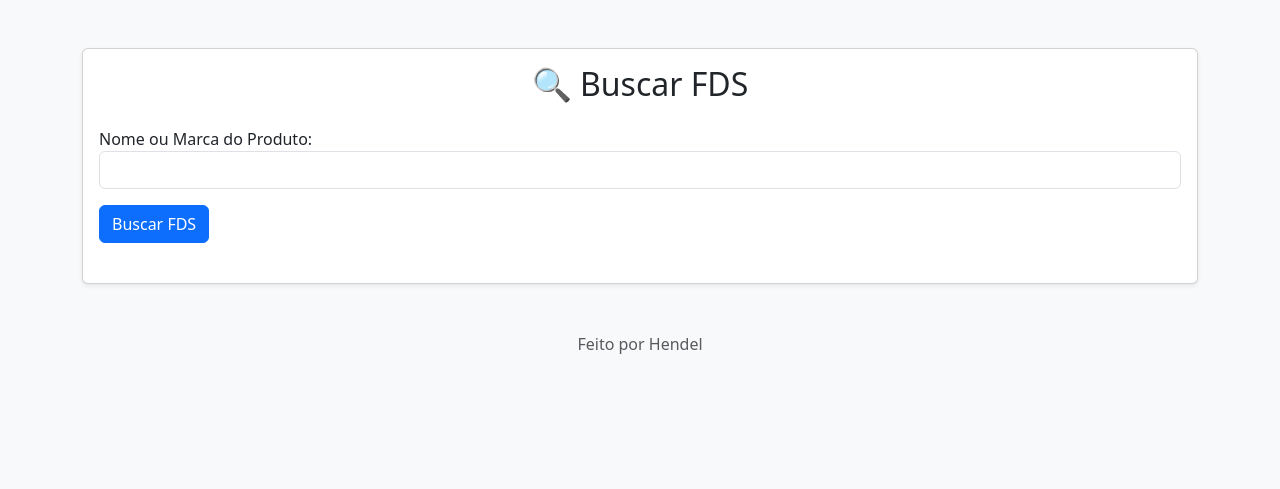
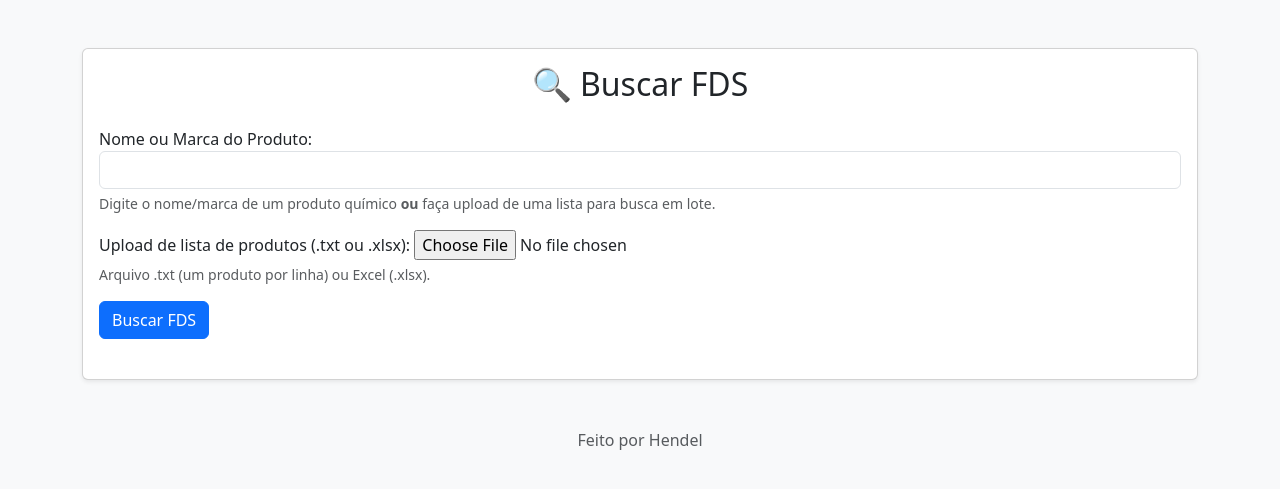
Before and after one commit to hendelsantos/FDS-Finder-Django, a Django app: page / in a window 1280 px wide. Shown: the top 489 px of the page. Run offline with Django 4.2, Linux system fonts and the light colour scheme.

Commit message:
Adiciona busca e download de FDS para múltiplos produtos (em lote) e campo de upload de lista

```diff
--- a/busca/forms.py
+++ b/busca/forms.py
@@ -4,5 +4,10 @@ class BuscaForm(forms.Form):
     nome_produto = forms.CharField(
         label='Nome ou Marca do Produto',
         max_length=100,
+        required=False,
         widget=forms.TextInput(attrs={'class': 'form-control'})
     )
+    arquivo_lista = forms.FileField(
+        label='Upload de lista de produtos (.txt ou .xlsx)',
+        required=False
+    )
--- a/busca/templates/busca/index.html
+++ b/busca/templates/busca/index.html
@@ -12,9 +12,18 @@
             <div class="card-body">
                 <h2 class="mb-4 text-center">🔍 Buscar FDS</h2>
 
-                <form method="post" class="mb-4">
+                <form method="post" enctype="multipart/form-data" class="mb-4">
                     {% csrf_token %}
-                    {{ form.as_p }}
+                    <div class="mb-3">
+                        {{ form.nome_produto.label_tag }}
+                        {{ form.nome_produto }}
+                        <div class="form-text">Digite o nome/marca de um produto químico <strong>ou</strong> faça upload de uma lista para busca em lote.</div>
+                    </div>
+                    <div class="mb-3">
+                        {{ form.arquivo_lista.label_tag }}
+                        {{ form.arquivo_lista }}
+                        <div class="form-text">Arquivo .txt (um produto por linha) ou Excel (.xlsx).</div>
+                    </div>
                     <button type="submit" class="btn btn-primary">Buscar FDS</button>
                 </form>
 
@@ -27,17 +36,6 @@
                         </ul>
                     </div>
                 {% endif %}
-
-                {% if links %}
-                    <h4>Resultados encontrados:</h4>
-                    <ul class="list-group">
-                        {% for link in links %}
-                            <li class="list-group-item">
-                                <a href="{{ link }}" target="_blank">{{ link }}</a>
-                            </li>
-                        {% endfor %}
-                    </ul>
-                {% endif %}
             </div>
         </div>
     </div>
--- a/busca/views.py
+++ b/busca/views.py
@@ -1,64 +1,74 @@
 import os
 import requests
+import pandas as pd
 from django.conf import settings
 from django.shortcuts import render
 from .forms import BuscaForm
 from googlesearch import search
+
+def processa_produto(nome_produto, pasta_destino):
+    queries = [
+        f"FDS {nome_produto} site:.br filetype:pdf",
+        f"Ficha de Segurança {nome_produto} site:.br filetype:pdf",
+        f"Ficha Técnica {nome_produto} site:.br filetype:pdf"
+    ]
+    for query in queries:
+        try:
+            for url in search(query):
+                if url.lower().endswith(".pdf"):
+                    response = requests.get(url)
+                    if response.status_code == 200:
+                        nome_arquivo = nome_produto.replace(" ", "_").replace("/", "_") + ".pdf"
+                        caminho_arquivo = os.path.join(pasta_destino, nome_arquivo)
+                        with open(caminho_arquivo, "wb") as f:
+                            f.write(response.content)
+                        return f"FDS de '{nome_produto}' salva em: {caminho_arquivo}"
+        except Exception as e:
+            continue
+    return f"Nenhuma FDS encontrada para '{nome_produto}'"
 
 def index(request):
     links = []
     mensagens = []
 
     if request.method == 'POST':
-        form = BuscaForm(request.POST)
+        form = BuscaForm(request.POST, request.FILES)
+        nomes_produto = []
+
         if form.is_valid():
+            # Busca por campo individual
             nome_produto = form.cleaned_data['nome_produto']
+            if nome_produto:
+                nomes_produto.append(nome_produto)
 
-            # Variações de busca para melhorar resultados
-            queries = [
-                f"FDS {nome_produto} site:.br filetype:pdf",
-                f"Ficha de Segurança {nome_produto} site:.br filetype:pdf",
-                f"Ficha Técnica {nome_produto} site:.br filetype:pdf"
-            ]
+            # Busca por lista enviada
+            arquivo_lista = request.FILES.get('arquivo_lista')
+            if arquivo_lista:
+                extensao = os.path.splitext(arquivo_lista.name)[1].lower()
+                if extensao == ".txt":
+                    for linha in arquivo_lista:
+                        nome = linha.decode('utf-8').strip()
+                        if nome:
+                            nomes_produto.append(nome)
+                elif extensao in [".xlsx", ".xls"]:
+                    df = pd.read_excel(arquivo_lista)
+                    for col in df.columns:
+                        nomes_produto += df[col].dropna().astype(str).tolist()
+                else:
+                    mensagens.append("Formato de arquivo não suportado. Use .txt ou .xlsx")
 
-            resultados = set()
+            # Processar todos os produtos
+            if nomes_produto:
+                pasta_destino = os.path.join(settings.BASE_DIR, 'FDS_Baixados')
+                os.makedirs(pasta_destino, exist_ok=True)
 
-            try:
-                for query in queries:
-                    for url in search(query):
-                        if url.lower().endswith(".pdf"):
-                            resultados.add(url)
-                        if len(resultados) >= 10:
-                            break
-                    if len(resultados) >= 10:
-                        break
-
-                links = list(resultados)
-
-                if links:
-                    pasta_destino = os.path.join(settings.BASE_DIR, 'FDS_Baixados')
-                    os.makedirs(pasta_destino, exist_ok=True)
-
-                    url_pdf = links[0]
-                    try:
-                        response = requests.get(url_pdf)
-                        if response.status_code == 200:
-                            nome_arquivo = nome_produto.replace(" ", "_").replace("/", "_") + ".pdf"
-                            caminho_arquivo = os.path.join(pasta_destino, nome_arquivo)
-                            with open(caminho_arquivo, "wb") as f:
-                                f.write(response.content)
-                            mensagens.append(f"FDS salva em: {caminho_arquivo}")
-                        else:
-                            mensagens.append(f"Erro ao baixar PDF: Status {response.status_code}")
-                    except Exception as e:
-                        mensagens.append(f"Erro ao baixar PDF: {e}")
-                else:
-                    mensagens.append("Nenhum link encontrado para o produto.")
-
-            except Exception as e:
-                mensagens.append(f"Erro na busca: {e}")
+                for nome in nomes_produto:
+                    status = processa_produto(nome, pasta_destino)
+                    mensagens.append(status)
+            else:
+                mensagens.append("Nenhum produto informado ou detectado no arquivo.")
 
     else:
         form = BuscaForm()
 
-    return render(request, 'busca/index.html', {'form': form, 'links': links, 'mensagens': mensagens})
+    return render(request, 'busca/index.html', {'form': form, 'mensagens': mensagens})
```
Also changed, not shown: 3 other files.
